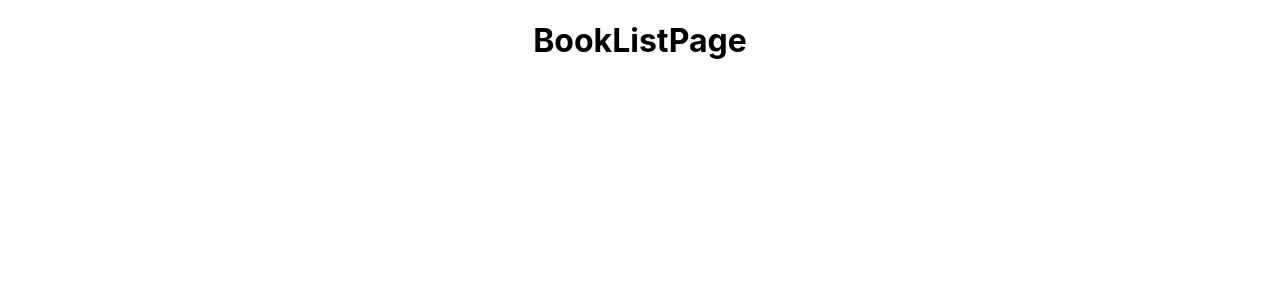
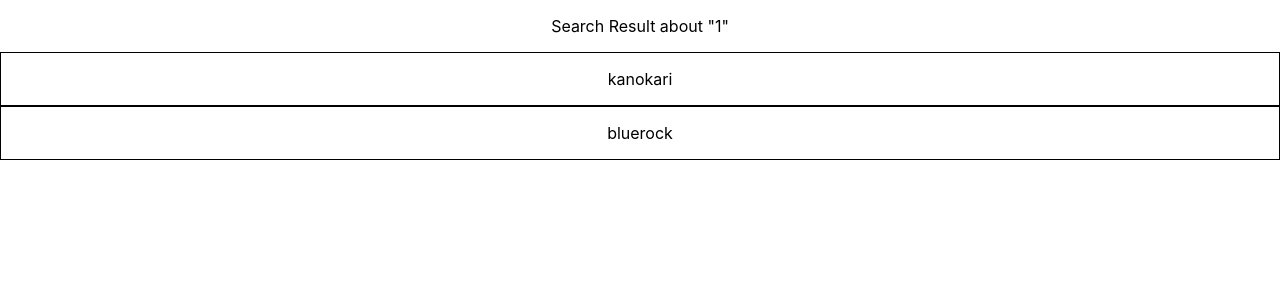
Before and after one commit to swsnu/swppfall2022-team8, a React (Create React App) app in the folder frontend/: page /search/1 in a window 1280 px wide. Shown: the top 300 px of the page. Built offline with nearby package versions, Linux system fonts and the light colour scheme.

Commit message:
add BookListPage

```diff
--- /dev/null
+++ b/frontend/src/components/BookListEntity/BookListEntity.tsx
@@ -0,0 +1,23 @@
+import { useNavigate } from "react-router";
+
+interface IProps {
+  key: string,
+  id: number,
+  title: string,
+};
+
+const BookListEntity = (props: IProps) => {
+  const navigate = useNavigate();
+
+  return (
+    <div
+      key={props.key}
+      style={({ border: "1px solid black" })}
+      onClick={() => navigate(`/book/${props.id}`)}
+    >
+      <p>{props.title}</p>
+    </div>
+  );
+};
+
+export default BookListEntity;
--- a/frontend/src/containers/BookListPage/BookListPage.tsx
+++ b/frontend/src/containers/BookListPage/BookListPage.tsx
@@ -1,7 +1,25 @@
+import { useParams } from "react-router";
+import BookListEntity from "../../components/BookListEntity/BookListEntity";
+
+
 const BookListPage = () => {
+  const testSearchResult = [
+    { id: 1, title: "kanokari" },
+    { id: 2, title: "bluerock" },
+  ];
+
+  const { key } = useParams();
+
   return (
     <>
-      <h1>BookListPage</h1>
+      <p>Search Result about "{key}"</p>
+      {testSearchResult.map(book => (
+        <BookListEntity
+          key={`booklist_${book.id}`}
+          id={book.id}
+          title={book.title}
+        />
+      ))}
     </>
   );
 }
```
